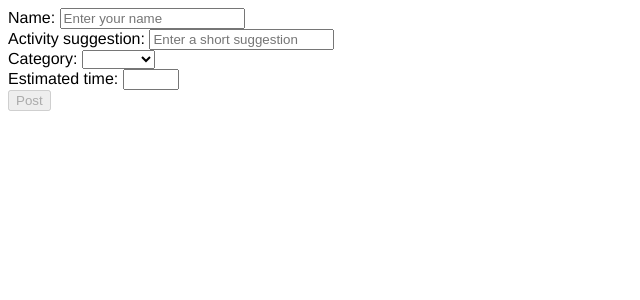
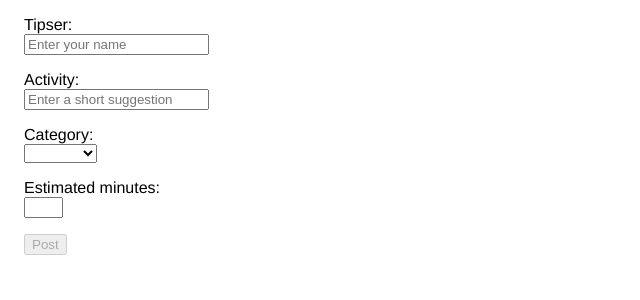
Before and after one commit to EmilHammarstrand/inl4-appendo, a Vue app: page / in a window 1280 px wide. Shown: the top 300 px of the page, without its empty margins (0-640 px from the left). Built offline with nearby package versions, Linux system fonts and the light colour scheme.

Commit message:
Validated category and estimated time

```diff
--- a/src/components/Form.vue
+++ b/src/components/Form.vue
@@ -1,33 +1,35 @@
 <template>
     <div class="root">
         <div class="form-group">
-            <label for="name">Name: </label>
+            <label for="name">Tipser: </label> <br />
             <input type="text" name="name" placeholder="Enter your name" v-model="name" :class="nameClass" @blur.once="nameIsTouched = true" >
             <span v-if="nameIsTouched && !nameIsValid" class="error"> {{ nameErrorMessage }} </span>
         </div>
         <div class="form-group">
-            <label for="activity">Activity suggestion: </label>
+            <label for="activity">Activity: </label> <br />
             <input type="text" placeholder="Enter a short suggestion" name="activity" v-model="activity" :class="activityClass" @blur.once="activityIsTouched = true" >
             <span v-if="!activityIsValid && activityIsTouched" class="error"> {{ activityErrorMessage }} </span>
         </div>
         <div class="form-group">
-            <label for="dropdown">Category: </label>
-             <select name="dropdown" v-model="selected">
+            <label for="dropdown">Category: </label> <br />
+             <select name="dropdown" v-model="selected" :class="categoryClass" @blur.once="categoryIsTouched = true">
                 <option>Outside</option>
                 <option>Food</option>
                 <option>Training</option>
                 <option>Thinking</option>
              </select>
+             <span v-if="categoryIsValid && categoryIsTouched" class="error"> {{ categoryErrorMessage }} </span>
         </div>
         <div class="form-group">
-            <label for="estimatedTime">Estimated time: </label>
-            <input name="estimatedTime" type="number" v-model="estimatedTime" min="3" max="15" >
+            <label for="estimatedTime">Estimated minutes: </label> <br />
+            <input class="estTime" name="estimatedTime" type="number" v-model="estimatedTime" min="3" max="15" :class="timeClass" @blur.once="timeIsTouched = true" >
+            <span v-if="!timeIsValid && timeIsTouched" class="error"> {{ timeErrorMessage }} </span>
         </div>
         <div class="form-group">
             <button :disabled="!isCompleted || !nameIsValid || !activityIsValid" @click="formResult = true;"> Post</button>
         </div>
 
-        <span v-if="formResult"> Hello {{name}}, you choose {{activity}} in category {{selected}}, estimated time {{estimatedTime}} minutes -{{todaysDate}}- </span>
+        <span v-if="formResult"> Hello {{name}}, you choose {{activity}} in category {{selected}}, estimated time {{estimatedTime}} minutes, published: {{todaysDate}} </span>
     </div>
 </template>
 
@@ -41,6 +43,8 @@ export default {
         date: "",
         nameIsTouched: false,
         activityIsTouched: false,
+        categoryIsTouched: false,
+        timeIsTouched: false,
         formResult: false
     }),
 
@@ -55,6 +59,13 @@ export default {
 			if( !this.nameIsTouched ) return '';
 			return this.nameIsValid ? 'valid' : 'invalid';
         },
+        categoryIsValid() {
+            return this.selected == 0;
+        },
+        categoryClass() {
+			if( !this.categoryIsTouched ) return '';
+			return this.categoryIsValid ? 'valid' : 'invalid';
+        },
         activityErrorMessage(){
             return "Must be between 2-10 characters"
         },
@@ -62,7 +73,6 @@ export default {
             let asd = this.activity.length <= 10 && this.activity.length >= 2;
             return asd;
         },
-
         activityClass() {
 			if( !this.activityIsTouched ) return '';
 			return this.activityIsValid ? 'valid' : 'invalid';
@@ -73,14 +83,27 @@ export default {
         todaysDate(){
          let todaysDate = new Date().toLocaleString();
          return todaysDate;
-        }
+        },
+        categoryErrorMessage(){
+            return "You must choose a category";
+        },
+        timeErrorMessage(){
+            return "Must be between 3-15 minutes";
+        },
+        timeIsValid() {
+            let qwe = this.estimatedTime >=3 && this.estimatedTime <= 15;
+            return qwe;
+        },
+        timeClass() {
+			if( !this.timeIsTouched ) return '';
+			return this.timeIsValid ? 'valid' : 'invalid';
+        },
     },
 
     methods: {
         postActivityBtn(){
 
         }
-
     }
 
 
@@ -95,4 +118,18 @@ export default {
 
     textarea.valid { border-color: green; }
     textarea.invalid { border-color: red; }
+
+    select.valid { border-color: red; }
+    select.invalid { border-color: green; }
+
+    .error{
+        color: red;
+    }
+    .form-group{
+        margin: 1em;
+
+    }
+    .estTime{
+        width: 2.3em;
+    }
 </style>
```
